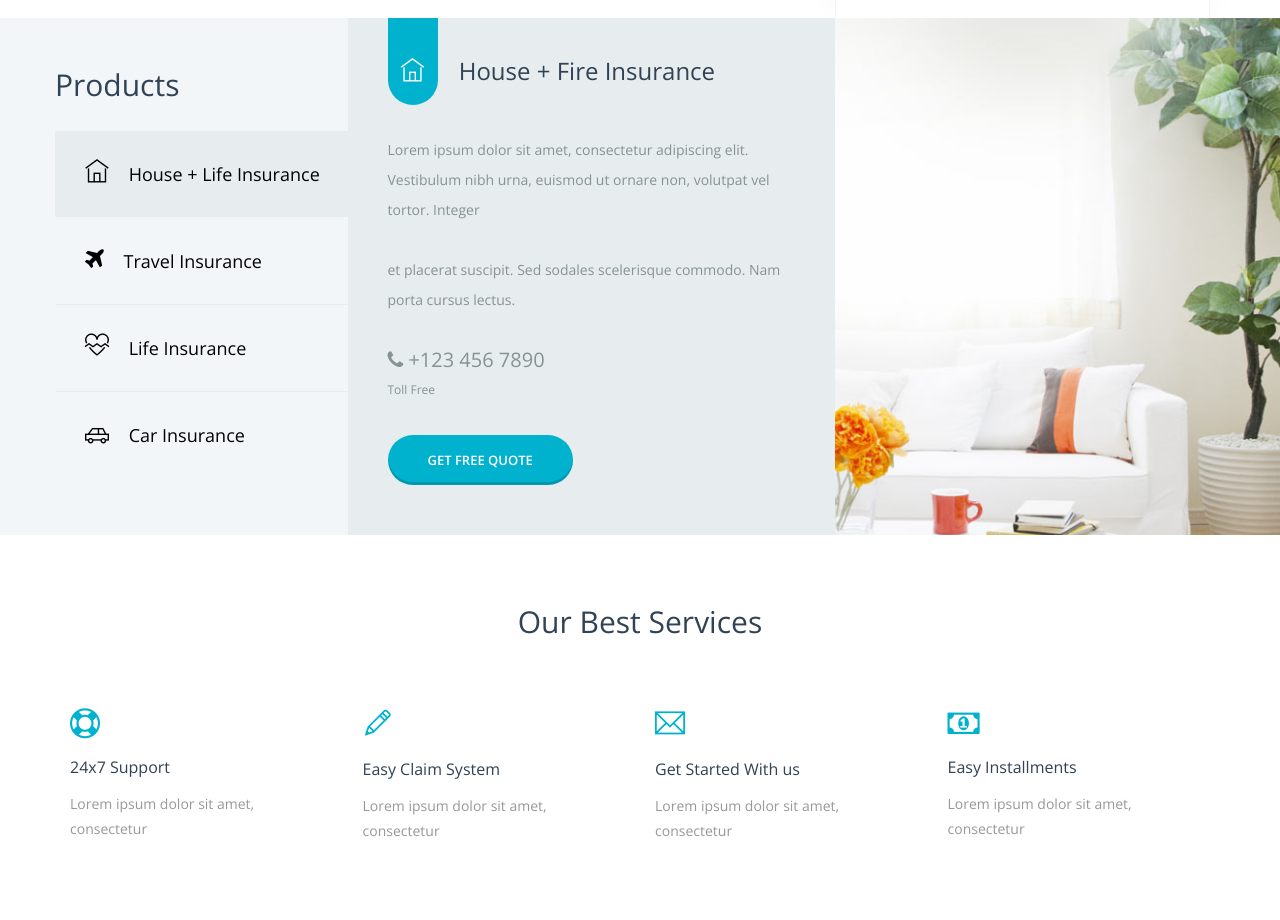
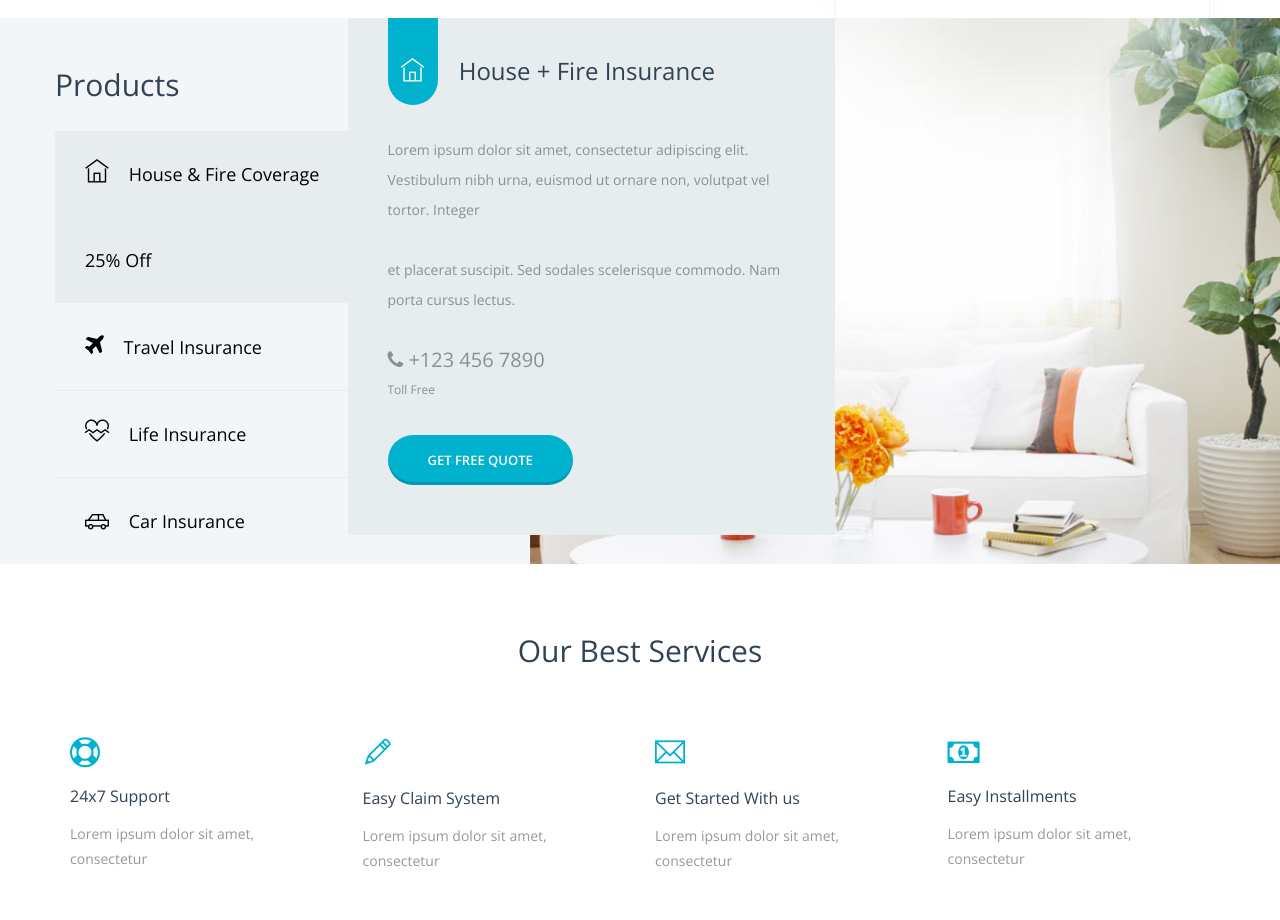
Before and after one commit to riyau/Project1, a plain HTML site: page index.html in a window 1280 px wide. Shown: the part 1200-2120 px from the top of the page. Drawn offline with nearby package versions, Linux system fonts and the light colour scheme; files that its build step writes are made by us from their sources.

Commit message:
Update index.html

```diff
--- a/index.html
+++ b/index.html
@@ -180,7 +180,7 @@
                     <div id="parentVerticalTab">
                         <h2>Products</h2>
                         <ul class="resp-tabs-list hor_1 col-sm-3 col-md-3 col-lg-3">
-                            <li><i class="ti-home"></i> House + Life Insurance</li>
+                            <li><i class="ti-home"></i> House & Fire Coverage 25% Off</li>
                             <li><i class="fa fa-plane"></i> Travel Insurance</li>
                             <li><i class="ti-heart-broken"></i> Life Insurance</li>
                             <li><i class="ti-car"></i> Car Insurance</li>
```
